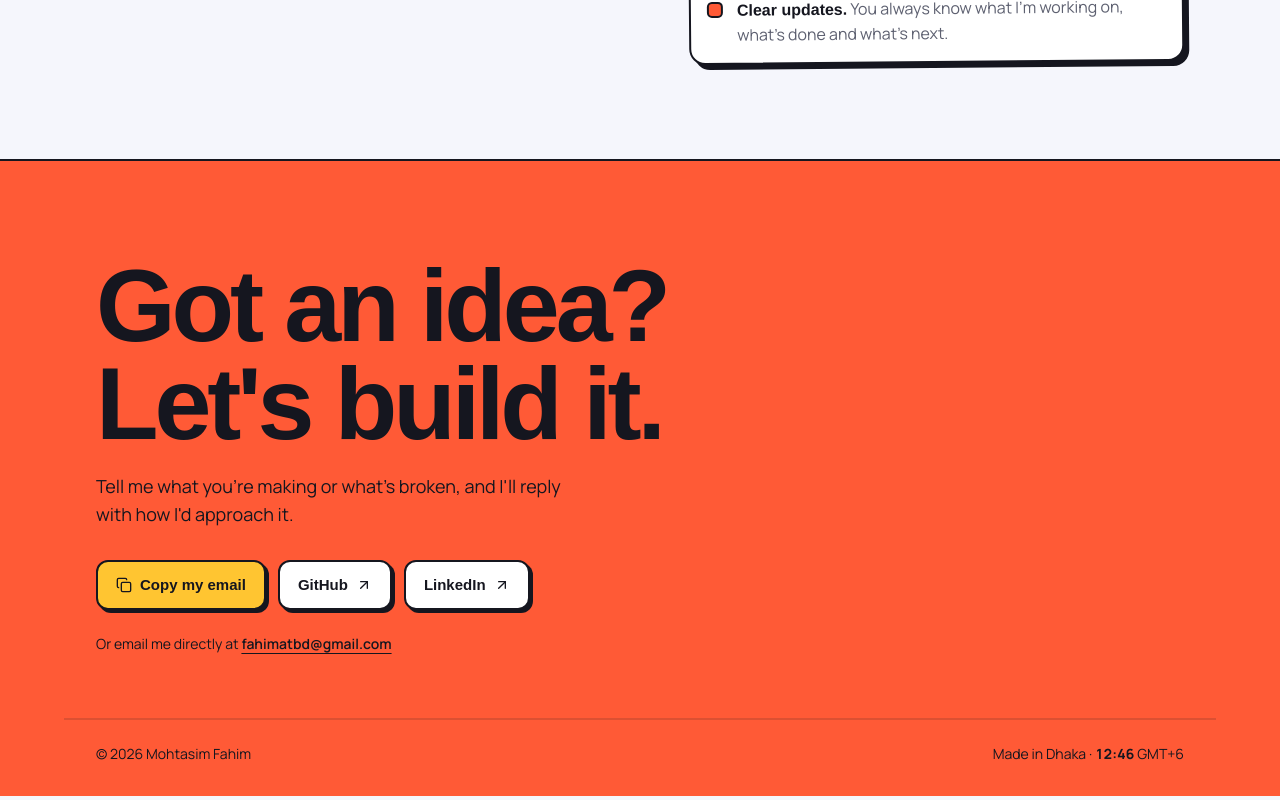
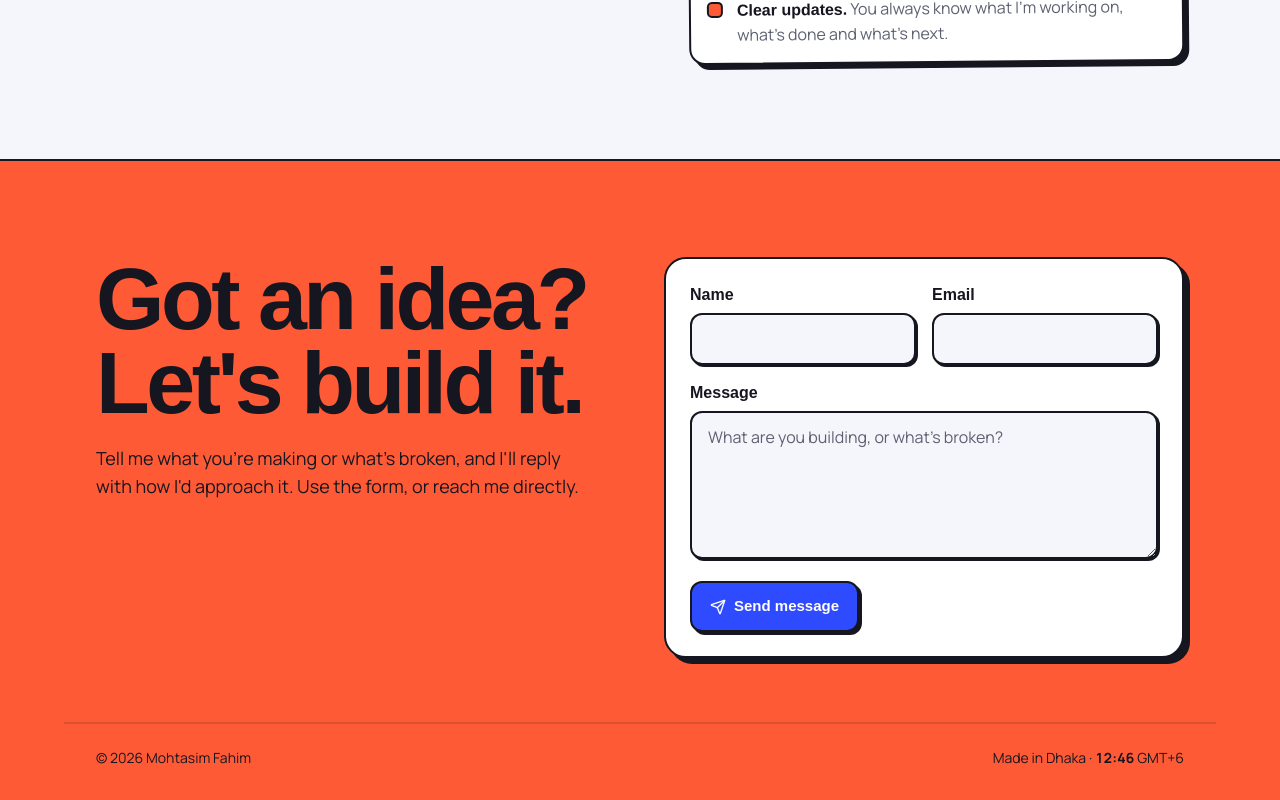
Before and after one commit to mohtasim22/portfolio, a Next.js app: page / in a window 1280 px wide. Shown: the part 1903-2703 px from the top of the page. Built offline with nearby package versions, Linux system fonts and the light colour scheme; a web font is replaced by a local one.

Commit message:
feat: add contact form with server action

```diff
--- a/package.json
+++ b/package.json
@@ -13,7 +13,9 @@
     "next": "16.3.8",
     "next-themes": "^0.4.6",
     "react": "19.2.8",
-    "react-dom": "19.2.8"
+    "react-dom": "19.2.8",
+    "resend": "^6.32.0",
+    "zod": "^4.6.5"
   },
   "devDependencies": {
     "@tailwindcss/postcss": "^4",
--- /dev/null
+++ b/src/app/actions/contact.ts
@@ -0,0 +1,55 @@
+"use server";
+
+import { z } from "zod";
+import { Resend } from "resend";
+import { contactSchema, type ContactState } from "@/lib/contact-schema";
+
+export async function sendMessage(_prev: ContactState, formData: FormData): Promise<ContactState> {
+  const values = {
+    name: String(formData.get("name") ?? ""),
+    email: String(formData.get("email") ?? "").trim(),
+    message: String(formData.get("message") ?? ""),
+  };
+
+  // Honeypot: real visitors never see this field, but bots fill in everything
+  if (formData.get("company")) {
+    return { status: "success", message: "Thanks! Your message is on its way." };
+  }
+
+  // 1. Validate on the server: never trust what the browser sends
+  const result = contactSchema.safeParse(values);
+  if (!result.success) {
+    return {
+      status: "error",
+      message: "Please fix the highlighted fields.",
+      fieldErrors: z.flattenError(result.error).fieldErrors,
+      values,
+    };
+  }
+
+  // 2. Make sure the server is configured
+  const apiKey = process.env.RESEND_API_KEY;
+  const to = process.env.CONTACT_TO_EMAIL;
+  if (!apiKey || !to) {
+    console.error("Contact form: RESEND_API_KEY or CONTACT_TO_EMAIL is missing");
+    return { status: "error", message: "The form isn't set up yet. Please email me directly.", values };
+  }
+
+  // 3. Send the email
+  const { name, email, message } = result.data;
+  const resend = new Resend(apiKey);
+  const { error } = await resend.emails.send({
+    from: "Portfolio <onboarding@resend.dev>",
+    to,
+    replyTo: email,
+    subject: `New message from ${name}`,
+    text: `${message}\n\n- ${name} (${email})`,
+  });
+
+  if (error) {
+    console.error("Contact form: Resend error", error);
+    return { status: "error", message: "Something went wrong. Please email me directly instead.", values };
+  }
+
+  return { status: "success", message: `Thanks, ${name}! I'll reply to ${email} soon.` };
+}
--- a/src/components/sections/contact.tsx
+++ b/src/components/sections/contact.tsx
@@ -1,36 +1,22 @@
-import { ArrowUpRight } from "lucide-react";
-import { site } from "@/data/site";
-import { buttonStyles } from "@/components/ui/button";
-import { CopyEmailButton } from "@/components/ui/copy-email-button";
+import { ContactForm } from "../ui/contact-form";
 
 export function Contact() {
   return (
     <section id="contact" className="border-t-2 border-edge bg-pop-orange text-ink-dark">
-      <div className="mx-auto max-w-6xl px-4 pb-16 pt-24 sm:px-8">
-        <h2 className="max-w-[12ch] font-display text-[clamp(2.75rem,8vw,6.75rem)] font-extrabold leading-[0.95] tracking-[-0.04em]">
-          Got an idea? Let&apos;s build it.
-        </h2>
-        <p className="mb-8 mt-5 max-w-[44ch] text-lg">
-          Tell me what you&apos;re making or what&apos;s broken, and I&apos;ll reply with how I&apos;d
-          approach it.
-        </p>
+      <div className="mx-auto grid max-w-6xl gap-12 px-4 pb-16 pt-24 sm:px-8 lg:grid-cols-[1fr_minmax(0,520px)] lg:items-start">
+        <div>
+          <h2 className="max-w-[12ch] font-display text-[clamp(2.75rem,7vw,5.5rem)] font-extrabold leading-[0.95] tracking-[-0.04em]">
+            Got an idea? Let&apos;s build it.
+          </h2>
+          <p className="mb-8 mt-5 max-w-[44ch] text-lg">
+            Tell me what you&apos;re making or what&apos;s broken, and I&apos;ll reply with how I&apos;d
+            approach it. Use the form, or reach me directly.
+          </p>
 
-        <div className="flex flex-wrap gap-3">
-          <CopyEmailButton email={site.email} />
-          <a href={site.github} target="_blank" rel="noopener noreferrer" className={buttonStyles()}>
-            GitHub <ArrowUpRight className="size-4" />
-          </a>
-          <a href={site.linkedin} target="_blank" rel="noopener noreferrer" className={buttonStyles()}>
-            LinkedIn <ArrowUpRight className="size-4" />
-          </a>
+          {/* keep your existing buttons <div> and the "Or email me directly" <p> here, unchanged */}
         </div>
 
-        <p className="mt-6 text-sm">
-          Or email me directly at{" "}
-          <a href={`mailto:${site.email}`} className="font-semibold underline underline-offset-4">
-            {site.email}
-          </a>
-        </p>
+        <ContactForm />
       </div>
     </section>
   );
--- /dev/null
+++ b/src/components/ui/contact-form.tsx
@@ -0,0 +1,111 @@
+"use client";
+
+import { useActionState } from "react";
+import { Send } from "lucide-react";
+import { sendMessage } from "@/app/actions/contact";
+import { initialContactState } from "@/lib/contact-schema";
+import { buttonStyles } from "@/components/ui/button";
+
+const inputStyles =
+  "w-full rounded-xl border-2 border-edge bg-page px-4 py-3 text-ink shadow-pop-sm outline-none placeholder:text-muted focus-visible:ring-4 focus-visible:ring-pop-blue/40 aria-invalid:border-red-600 dark:aria-invalid:border-red-400";
+
+function FieldError({ id, errors }: { id: string; errors?: string[] }) {
+  if (!errors?.length) return null;
+  return (
+    <p id={id} className="mt-1.5 text-sm font-semibold text-red-600 dark:text-red-400">
+      {errors[0]}
+    </p>
+  );
+}
+
+export function ContactForm() {
+  const [state, formAction, pending] = useActionState(sendMessage, initialContactState);
+  const errors = state.fieldErrors;
+
+  if (state.status === "success") {
+    return (
+      <div role="status" className="rounded-[22px] border-2 border-edge bg-card p-6 text-ink shadow-pop-lg">
+        <p className="font-display text-2xl font-extrabold">Message sent!</p>
+        <p className="mt-2 text-muted">{state.message}</p>
+      </div>
+    );
+  }
+
+  return (
+    <form
+      action={formAction}
+      className="relative grid gap-4 rounded-[22px] border-2 border-edge bg-card p-5 text-ink shadow-pop-lg sm:p-6"
+    >
+      <div className="grid gap-4 sm:grid-cols-2">
+        <div>
+          <label htmlFor="name" className="mb-1.5 block font-display font-bold">Name</label>
+          <input
+            id="name"
+            name="name"
+            autoComplete="name"
+            required
+            defaultValue={state.values?.name}
+            aria-invalid={!!errors?.name}
+            aria-describedby={errors?.name ? "name-error" : undefined}
+            className={inputStyles}
+          />
+          <FieldError id="name-error" errors={errors?.name} />
+        </div>
+
+        <div>
+          <label htmlFor="email" className="mb-1.5 block font-display font-bold">Email</label>
+          <input
+            id="email"
+            name="email"
+            type="email"
+            autoComplete="email"
+            required
+            defaultValue={state.values?.email}
+            aria-invalid={!!errors?.email}
+            aria-describedby={errors?.email ? "email-error" : undefined}
+            className={inputStyles}
+          />
+          <FieldError id="email-error" errors={errors?.email} />
+        </div>
+      </div>
+
+      <div>
+        <label htmlFor="message" className="mb-1.5 block font-display font-bold">Message</label>
+        <textarea
+          id="message"
+          name="message"
+          rows={5}
+          required
+          placeholder="What are you building, or what's broken?"
+          defaultValue={state.values?.message}
+          aria-invalid={!!errors?.message}
+          aria-describedby={errors?.message ? "message-error" : undefined}
+          className={`${inputStyles} resize-y`}
+        />
+        <FieldError id="message-error" errors={errors?.message} />
+      </div>
+
+      {/* Honeypot: hidden from people, irresistible to bots */}
+      <div aria-hidden className="absolute -left-[9999px] top-0">
+        <label htmlFor="company">Company</label>
+        <input id="company" name="company" tabIndex={-1} autoComplete="off" />
+      </div>
+
+      <div className="flex flex-wrap items-center gap-4">
+        <button
+          type="submit"
+          disabled={pending}
+          className={`${buttonStyles({ variant: "primary" })} disabled:cursor-wait disabled:opacity-70`}
+        >
+          <Send className="size-4" />
+          {pending ? "Sending..." : "Send message"}
+        </button>
+        {state.status === "error" && (
+          <p role="alert" className="font-semibold text-red-600 dark:text-red-400">
+            {state.message}
+          </p>
+        )}
+      </div>
+    </form>
+  );
+}
--- /dev/null
+++ b/src/lib/contact-schema.ts
@@ -0,0 +1,22 @@
+import { z } from "zod";
+
+export const contactSchema = z.object({
+  name: z.string().trim().min(2, "Please enter your name.").max(100, "That name is too long."),
+  email: z.email("Please enter a valid email address."),
+  message: z
+    .string()
+    .trim()
+    .min(10, "Please write at least 10 characters.")
+    .max(2000, "Please keep it under 2,000 characters."),
+});
+
+type Fields = z.infer<typeof contactSchema>;
+
+export type ContactState = {
+  status: "idle" | "success" | "error";
+  message: string;
+  fieldErrors?: { [K in keyof Fields]?: string[] };
+  values?: Fields;
+};
+
+export const initialContactState: ContactState = { status: "idle", message: "" };
```
Also changed, not shown: 1 other file (tests, documents, lock files or other folders).
